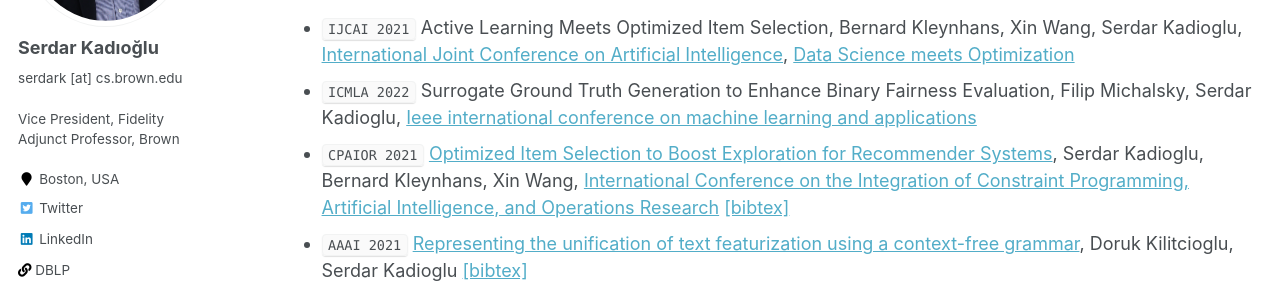
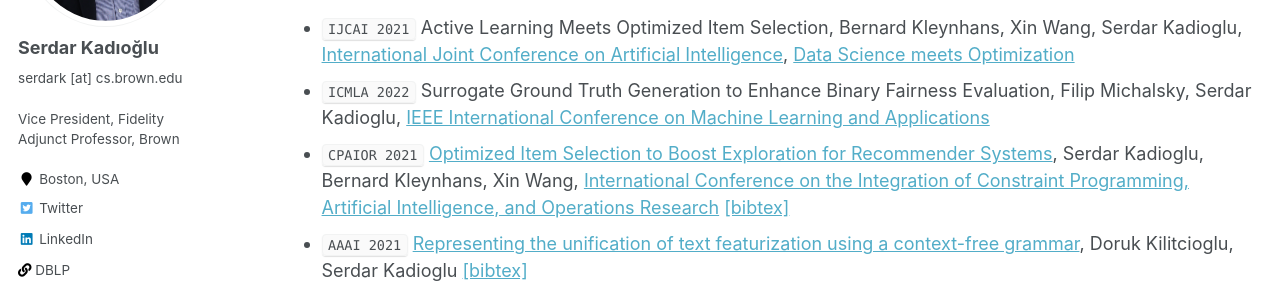
Before and after one commit to skadio/skadio.github.io, a Jekyll site: the page built from _pages/publications.md, in a window 1280 px wide and 900 px high. Shown: the part 286-578 px from the top of the window. Built offline with Jekyll 4.4.1, drawn with Linux system fonts in a browser that asks for light colours.

```diff
--- a/_pages/publications.md
+++ b/_pages/publications.md
@@ -12,7 +12,7 @@ author_profile: true
 
 ## Machine Learning – Algorithm Configuration – Portfolios
 * `IJCAI 2021` Active Learning Meets Optimized Item Selection, Bernard Kleynhans, Xin Wang, Serdar Kadioglu, [International Joint Conference on Artificial Intelligence](https://ijcai-21.org/), [Data Science meets Optimization](https://sites.google.com/view/ijcai2021dso)
-* `ICMLA 2022` Surrogate Ground Truth Generation to Enhance Binary Fairness Evaluation, Filip Michalsky, Serdar Kadioglu, [Ieee international conference on machine learning and applications](https://www.icmla-conference.org/icmla21/)
+* `ICMLA 2022` Surrogate Ground Truth Generation to Enhance Binary Fairness Evaluation, Filip Michalsky, Serdar Kadioglu, [IEEE International Conference on Machine Learning and Applications](https://www.icmla-conference.org/icmla21/)
 * `CPAIOR 2021` [Optimized Item Selection to Boost Exploration for Recommender Systems](https://link.springer.com/chapter/10.1007/978-3-030-78230-6_27), Serdar Kadioglu, Bernard Kleynhans, Xin Wang, [International Conference on the Integration of Constraint Programming, Artificial Intelligence, and Operations Research](https://cpaior2021.dbai.tuwien.ac.at/) [[bibtex]](https://dblp.org/rec/conf/cpaior/KadiogluKW21.html?view=bibtex)
 * `AAAI 2021` [Representing the unification of text featurization using a context-free grammar](https://ojs.aaai.org/index.php/AAAI/article/view/17814), Doruk Kilitcioglu, Serdar Kadioglu [[bibtex]](https://dblp.org/rec/conf/aaai/KilitciogluK21.html?view=bibtex)
 * `IJAIT 2021` [Parallelizable contextual multi-armed bandits](https://www.worldscientific.com/doi/10.1142/S0218213021500214), Emily Strong, Bernard Kleynhans, Serdar Kadioglu, [International Journal on Artificial Intelligence Tools](https://www.worldscientific.com/worldscinet/ijait)
```
